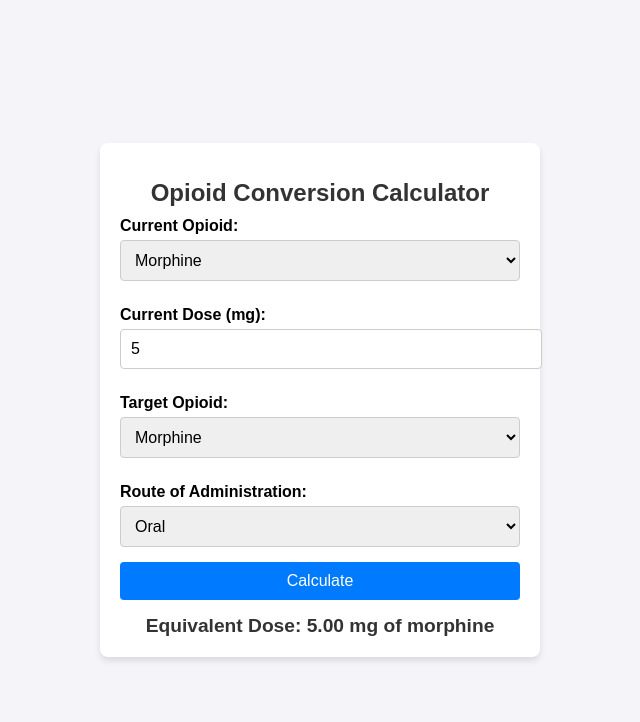
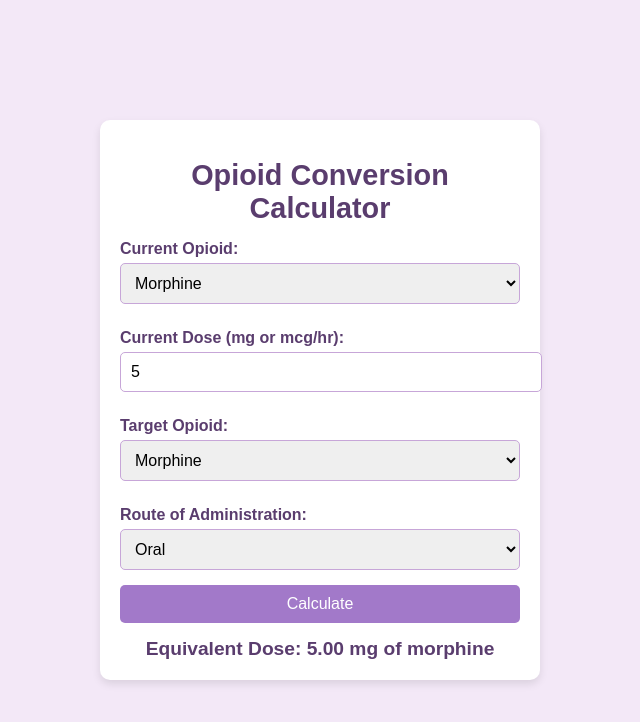
Before and after one commit to lilyhwang07/clinicalresource, a plain HTML site: page index.html in a window 1280 px wide. Both pictures are taken after typing "5" into the empty fields and a click on the button "Calculate". Shown: the whole page, without its empty margins (320-960 px from the left). Drawn offline with Linux system fonts and the light colour scheme.

Commit message:
Update index.html

```diff
--- a/index.html
+++ b/index.html
@@ -15,22 +15,22 @@
             justify-content: center;
             align-items: center;
             min-height: 100vh;
-            background-color: #f4f4f9;
+            background-color: #f3e8f7;
         }
 
         .container {
             background: #fff;
             padding: 20px;
-            border-radius: 8px;
-            box-shadow: 0 4px 6px rgba(0, 0, 0, 0.1);
+            border-radius: 10px;
+            box-shadow: 0 4px 8px rgba(0, 0, 0, 0.1);
             max-width: 400px;
             width: 100%;
         }
 
         h1 {
-            font-size: 1.5em;
-            margin-bottom: 10px;
-            color: #333;
+            font-size: 1.8em;
+            margin-bottom: 15px;
+            color: #5a3d6e;
             text-align: center;
         }
 
@@ -38,30 +38,31 @@
             display: block;
             margin: 10px 0 5px;
             font-weight: bold;
+            color: #5a3d6e;
         }
 
         input, select {
             width: 100%;
             padding: 10px;
             margin-bottom: 15px;
-            border: 1px solid #ccc;
-            border-radius: 4px;
+            border: 1px solid #c7a6d8;
+            border-radius: 5px;
             font-size: 1em;
         }
 
         button {
             width: 100%;
             padding: 10px;
-            background-color: #007bff;
+            background-color: #a279c9;
             color: #fff;
             border: none;
-            border-radius: 4px;
+            border-radius: 5px;
             font-size: 1em;
             cursor: pointer;
         }
 
         button:hover {
-            background-color: #0056b3;
+            background-color: #8b5daf;
         }
 
         .result {
@@ -69,7 +70,7 @@
             font-size: 1.2em;
             font-weight: bold;
             text-align: center;
-            color: #333;
+            color: #5a3d6e;
         }
     </style>
 
@@ -83,16 +84,20 @@
             <option value="morphine">Morphine</option>
             <option value="oxycodone">Oxycodone</option>
             <option value="hydromorphone">Hydromorphone</option>
+            <option value="hydrocodone">Hydrocodone</option>
+            <option value="fentanyl">Fentanyl (mcg/hr)</option>
         </select>
 
-        <label for="currentDose">Current Dose (mg):</label>
-        <input type="number" id="currentDose" placeholder="Enter dose in mg">
+        <label for="currentDose">Current Dose (mg or mcg/hr):</label>
+        <input type="number" id="currentDose" placeholder="Enter dose">
 
         <label for="targetOpioid">Target Opioid:</label>
         <select id="targetOpioid">
             <option value="morphine">Morphine</option>
             <option value="oxycodone">Oxycodone</option>
             <option value="hydromorphone">Hydromorphone</option>
+            <option value="hydrocodone">Hydrocodone</option>
+            <option value="fentanyl">Fentanyl (mcg/hr)</option>
         </select>
 
         <label for="targetRoute">Route of Administration:</label>
@@ -111,6 +116,8 @@
             morphine: 1,
             oxycodone: 1.5,
             hydromorphone: 4,
+            hydrocodone: 1,
+            fentanyl: 0.1, // Assuming mcg/hr to oral morphine equivalent
         };
 
         function calculateConversion() {
@@ -123,11 +130,18 @@
                 return;
             }
 
-            const morphineEquivalent = currentDose / conversionFactors[currentOpioid];
-            const targetDose = morphineEquivalent * conversionFactors[targetOpioid];
+            const morphineEquivalent = currentOpioid === 'fentanyl'
+                ? currentDose * 2.4 // Fentanyl mcg/hr to morphine mg/day
+                : currentDose / conversionFactors[currentOpioid];
+            const targetDose = targetOpioid === 'fentanyl'
+                ? morphineEquivalent / 2.4 // Morphine mg/day to fentanyl mcg/hr
+                : morphineEquivalent * conversionFactors[targetOpioid];
 
-            document.getElementById('result').textContent = `Equivalent Dose: ${targetDose.toFixed(2)} mg of ${targetOpioid}`;
+            const unit = targetOpioid === 'fentanyl' ? 'mcg/hr' : 'mg';
+
+            document.getElementById('result').textContent = `Equivalent Dose: ${targetDose.toFixed(2)} ${unit} of ${targetOpioid}`;
         }
     </script>
 </body>
+
 </html>
```
